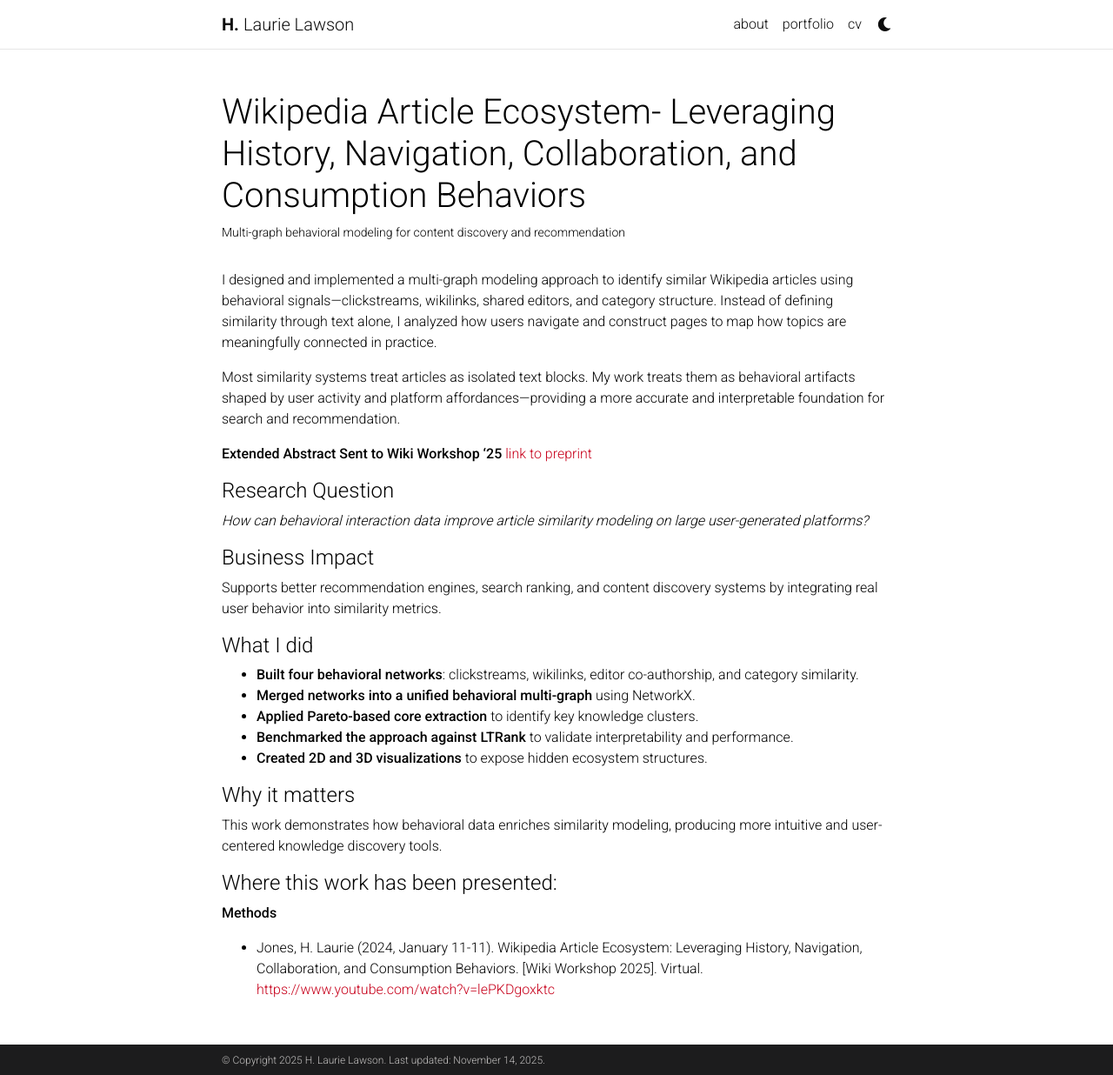
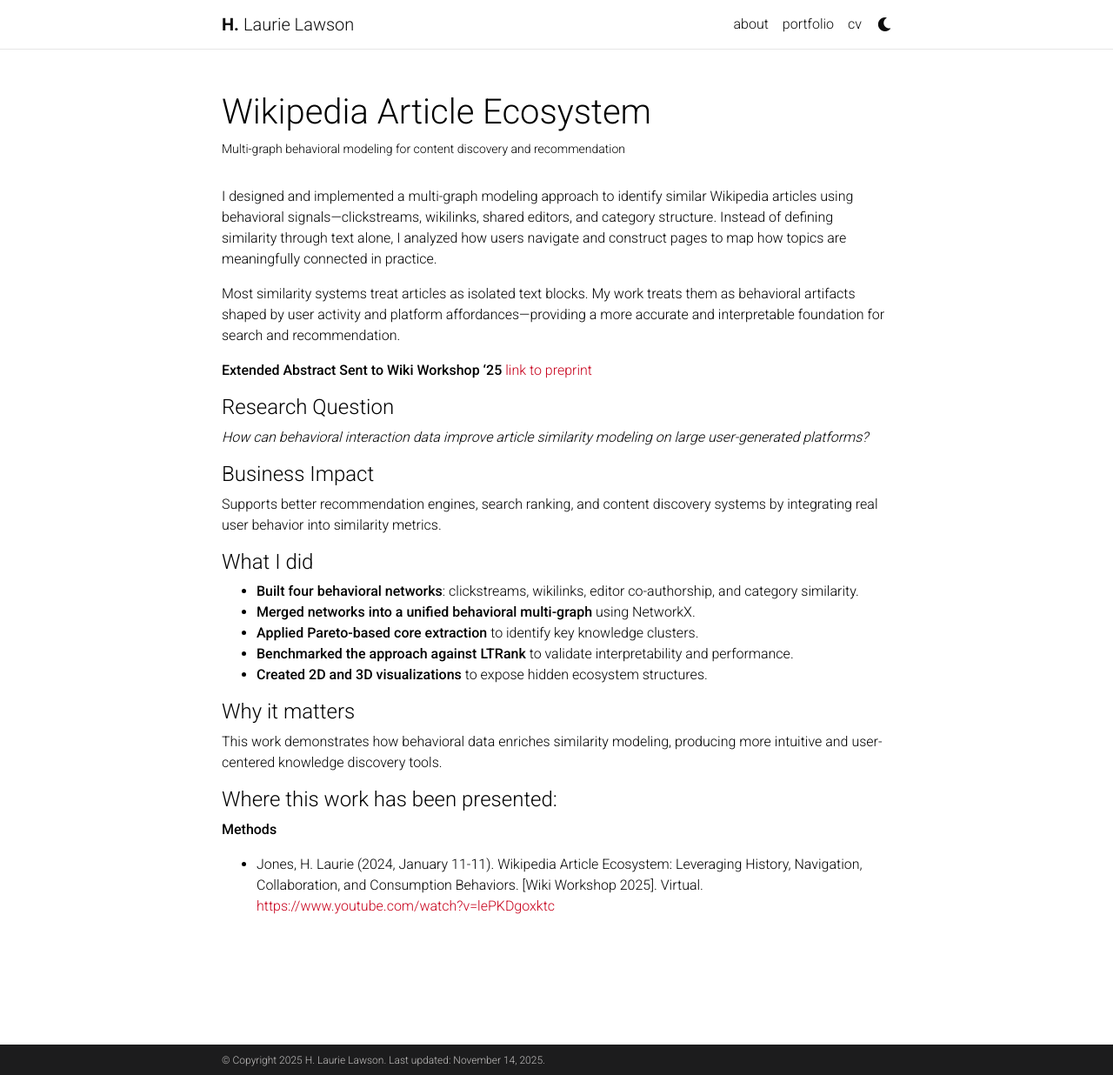
Before and after one commit to hlaurielawson/hlaurielawson.github.io, a Jekyll site: the page built from _projects/4_project.md, in a window 1280 px wide and 1236 px high. Shown: the whole window at 87% size. Built offline with Jekyll 4.4.1, drawn with Linux system fonts in a browser that asks for light colours; full-size pictures stand in for the smaller copies a plugin makes; comment, search, counter and statistics services are not loaded; a style sheet for code colours, icons or effects is not loaded.

Commit message:
updating projects

```diff
--- a/_projects/4_project.md
+++ b/_projects/4_project.md
@@ -1,6 +1,6 @@
 ---
 layout: page
-title: Wikipedia Article Ecosystem- Leveraging History, Navigation, Collaboration,  and Consumption Behaviors
+title: Wikipedia Article Ecosystem
 description: Multi-graph behavioral modeling for content discovery and recommendation
 img: assets/img/multigraphImg.jpg
 importance: 4
```
Also changed, not shown: _projects/5_project.md (+1 -1 lines), assets/img/genericSentimenet.jpg (added).
